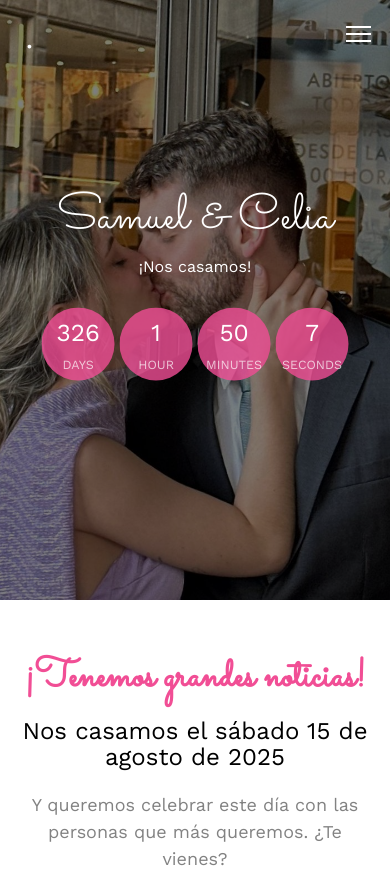
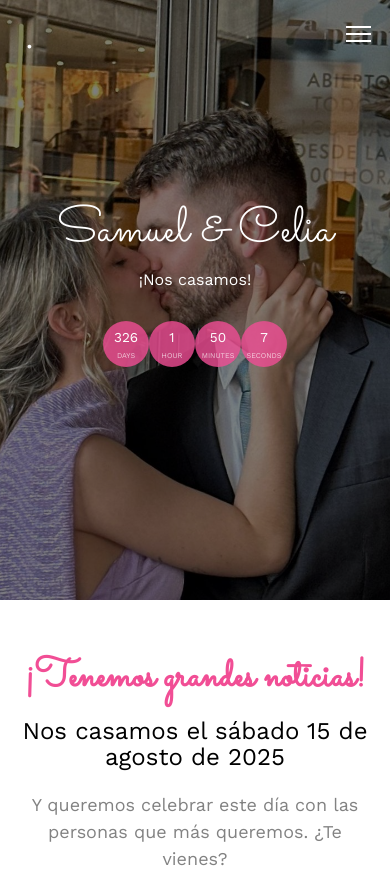
Before and after one commit to reysam93/invitacion_boda, a plain HTML site: page index.html in a window 390 px wide. Shown: the top 875 px of the page. Drawn offline with nearby package versions, Linux system fonts and the light colour scheme; files whose address does not match are found by name.

Commit message:
updating css

```diff
--- a/css/mystyle.css
+++ b/css/mystyle.css
@@ -4,3 +4,48 @@
   background-size: cover !important;
   background-repeat: no-repeat !important;
 }
+
+#fh5co-header.fh5co-cover {
+  /* Center and cover the background image on all screens */
+  background-position: center center !important;
+  background-size: cover !important;
+  background-repeat: no-repeat !important;
+}
+
+/* Countdown styles for tablets and small desktops */
+@media screen and (max-width: 768px) {
+  .simply-countdown > .simply-section {
+    width: 70px;      /* Circle width */
+    height: 70px;     /* Circle height */
+    margin: 0 2px;    /* Space between circles */
+  }
+  .simply-countdown > .simply-section > div {
+    width: 70px;      /* Inner div width */
+    height: 70px;     /* Inner div height */
+  }
+  .simply-countdown > .simply-section .simply-amount {
+    font-size: 20px;  /* Countdown number size */
+  }
+  .simply-countdown > .simply-section .simply-word {
+    font-size: 10px;  /* Countdown label size */
+  }
+}
+
+/* Countdown styles for mobile phones */
+@media screen and (max-width: 480px) {
+  .simply-countdown > .simply-section {
+    width: 44px;      /* Circle width */
+    height: 44px;     /* Circle height */
+    margin: 0 1px;    /* Space between circles */
+  }
+  .simply-countdown > .simply-section > div {
+    width: 44px;      /* Inner div width */
+    height: 44px;     /* Inner div height */
+  }
+  .simply-countdown > .simply-section .simply-amount {
+    font-size: 13px;  /* Countdown number size */
+  }
+  .simply-countdown > .simply-section .simply-word {
+    font-size: 7px;   /* Countdown label size */
+  }
+}
--- a/css/style.css
+++ b/css/style.css
@@ -950,10 +950,10 @@ form label {
 .simply-countdown > .simply-section {
   /* coutndown blocks */
   display: inline-block;
-  /* width: 100px;
-  height: 100px; */
-  width: clamp(70px, 18vw, 100px);
-  height: clamp(70px, 18vw, 100px);
+  width: 100px;
+  height: 100px;
+  /* width: clamp(70px, 18vw, 100px);
+  height: clamp(70px, 18vw, 100px); */
   background: rgba(241, 78, 149, 0.8);
   margin: 0 4px;
   -webkit-border-radius: 50%;
@@ -979,10 +979,10 @@ form label {
   /* countdown block inner div */
   display: table-cell;
   vertical-align: middle;
-  /*height: 100px;
-  width: 100px; */
-  width: clamp(70px, 18vw, 100px);
-  height: clamp(70px, 18vw, 100px);
+  height: 100px;
+  width: 100px;
+  /* width: clamp(70px, 18vw, 100px);
+  height: clamp(70px, 18vw, 100px); */
 }
 
 .simply-countdown > .simply-section .simply-amount,
```
